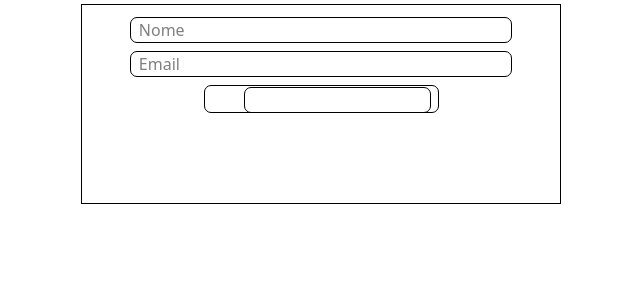
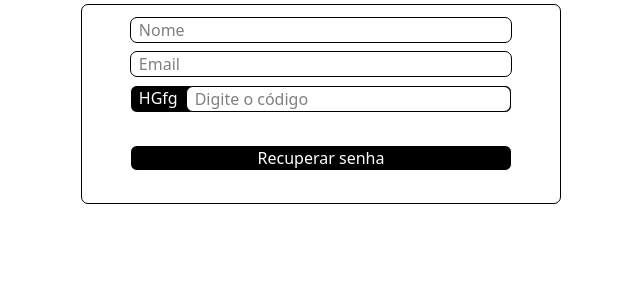
Before and after one commit to matias-gui/React, a React (Vite) app in the folder react-cadastro/: page /Esqueceusenha in a window 1280 px wide. Shown: the top 300 px of the page, without its empty margins (319-959 px from the left). Built offline with nearby package versions, Linux system fonts and the light colour scheme.

Commit message:
Update index.jsx

```diff
--- a/react-cadastro/src/esqueceusenha/index.jsx
+++ b/react-cadastro/src/esqueceusenha/index.jsx
@@ -1,13 +1,17 @@
 
 
-function Esqueceusenha(){
-    return(
-        <div className="border w-120 h-50 m-auto mt-1 flex  ">
+function Esqueceusenha() {
+    return (
+        <div className="border w-120 h-50 m-auto mt-1 flex flex-col rounded-[7px]  ">
             <form className="w-[100%] flex-row justify-items-center">
                 <input type="text" name="text" id="itext" placeholder="Nome" className="border rounded-[7px] flex flex-row justify-center mt-3 w-[80%] indent-2" />
                 <input type="email" name="email" id="iemail" placeholder="Email" className="border rounded-[7px] flex flex-row  mt-2  w-[80%] indent-2" />
-                <div className="border flex-row justify-items-end h-7 mt-2 rounded-[7px]"><input type="text" className="border rounded-[7px] flex flex-row  mt-2  w-[80%] indent-2 translate-[-7px]" /></div>
+                <div className="border w-[80%] bg-black text-white mt-2 rounded-[7px]  flex ">
+                     <p className=" indent-2 pr-2 ">HGfg</p>
+                    <input type="text" placeholder="Digite o código" className="flex border rounded-[7px] bg-white text-black   w-[90%] indent-2 " />
+                </div>
             </form>
+            <button className="border w-[80%] m-auto rounded-[7px] bg-black text-white hover:opacity-70 ">Recuperar senha</button>
         </div>
     )
 }
```
